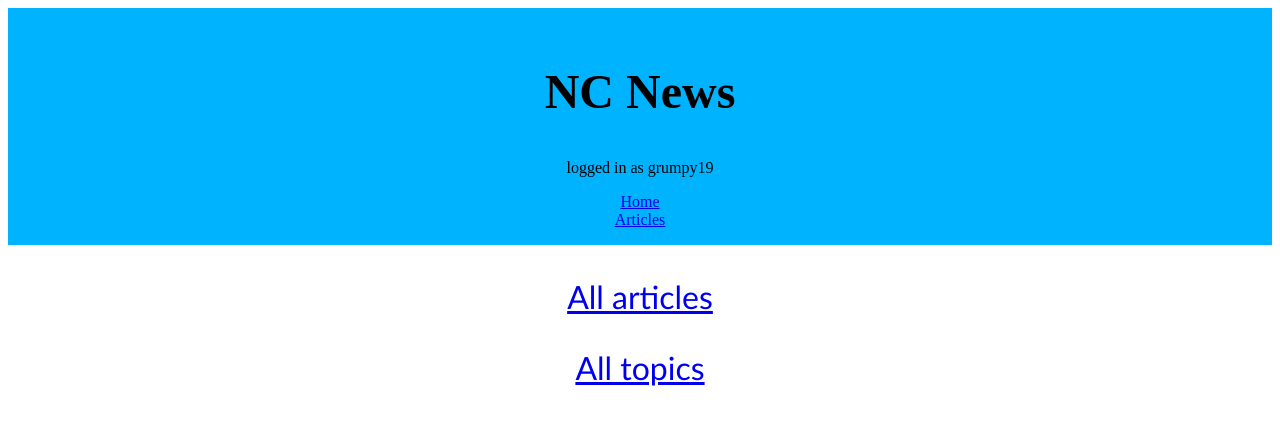
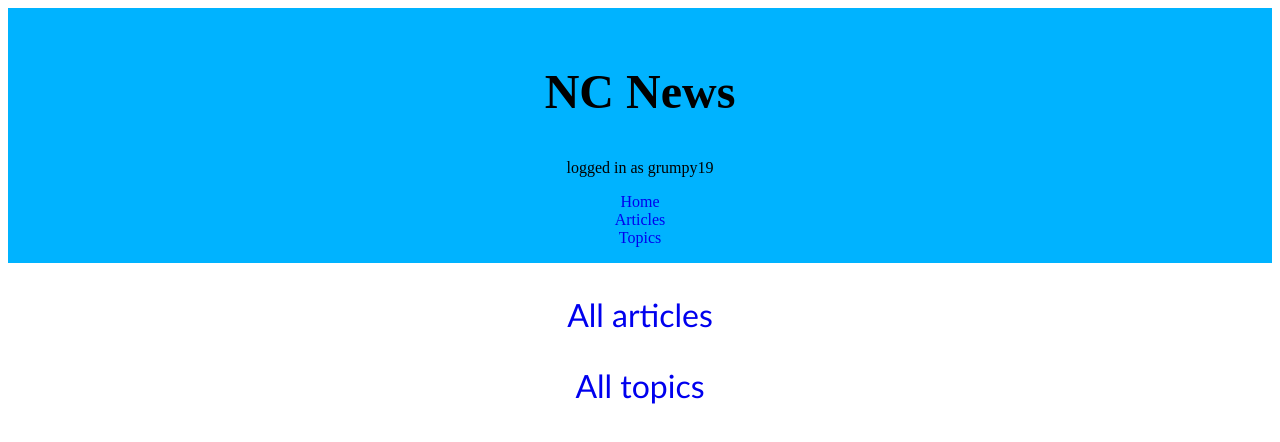
Before and after one commit to KashaM767/fe-nc-news, a React app: page / in a window 1280 px wide. Shown: the top 442 px of the page. Built offline with nearby package versions, Linux system fonts and the light colour scheme; the HTML template or start-up script is replaced by a standard one.

Commit message:
added links

```diff
--- a/src/App.css
+++ b/src/App.css
@@ -130,3 +130,7 @@ li {
 .topics-list {
   font-size: 2em;
 }
+
+a:link {
+  text-decoration: none;
+}
--- a/src/App.jsx
+++ b/src/App.jsx
@@ -18,7 +18,8 @@ function App() {
           <Route path="/" element={<Home />} />
           <Route path="/articles" element={<ArticleList />} />
           <Route path="/topics" element={<TopicsList />} />
-
+          <Route path="/topics/:slug/articles" element={<ArticleList />}
+          />
           <Route path="/articles/:article_id" element={<Article />} />
 
 
--- a/src/Header.jsx
+++ b/src/Header.jsx
@@ -7,7 +7,8 @@ const Header = () => {
             <h1 id="header">NC News</h1>
             <p id="user">logged in as grumpy19</p>
             <Link to="/">Home</Link><br />
-            <Link to="/articles">Articles</Link>
+            <Link to="/articles">Articles</Link><br />
+            <Link to="/topics">Topics</Link>
         </nav>
 
     )
--- a/src/TopicsCard.jsx
+++ b/src/TopicsCard.jsx
@@ -1,12 +1,13 @@
 import { getTopics } from '../utils/api';
 import { useState } from "react";
+import { Link } from 'react-router-dom';
 
 const TopicsCard = (props) => {
     const { topic } = props;
 
     return (
         <div className="topics-list">
-            <li>{topic.slug}</li>
+            <li><Link to={`/topics/${topic.slug}/articles`}>{topic.slug}</Link></li>
         </div>
     )
 
--- a/utils/api.js
+++ b/utils/api.js
@@ -6,8 +6,10 @@ const newsApi = axios.create({
     baseURL: "https://smarticles.onrender.com/api",
 });
 
-export const getArticles = () => {
-    return newsApi.get("/articles")
+export const getArticles = (topic) => {
+    return newsApi.get("/articles", {
+        params: { topic: topic },
+    })
         .then(({ data }) => {
             return data.articles
         });
```
